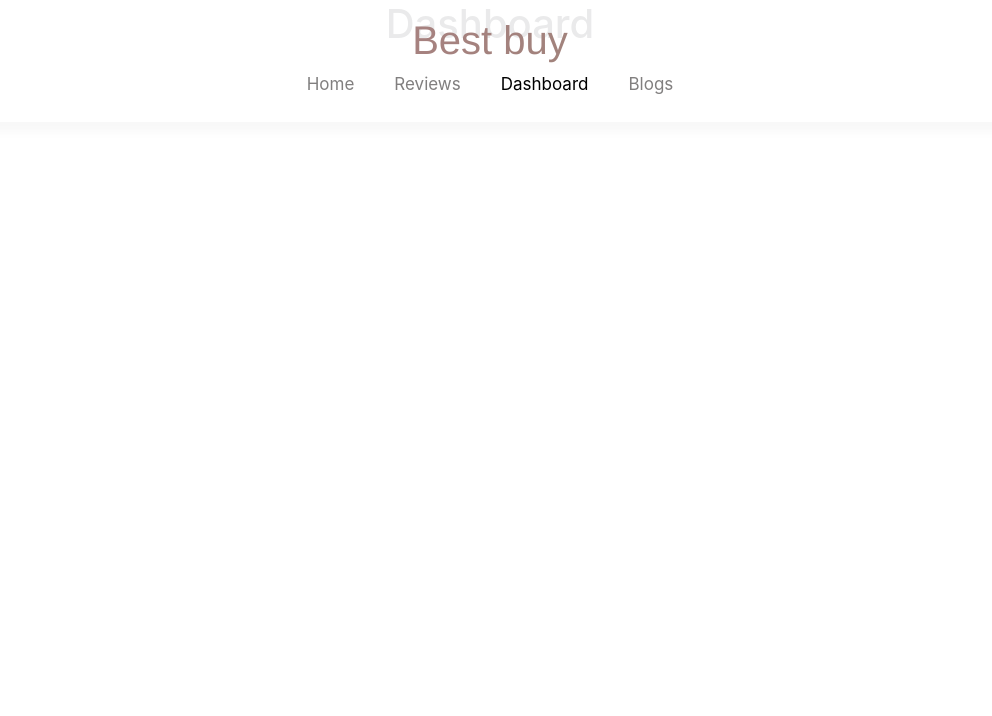
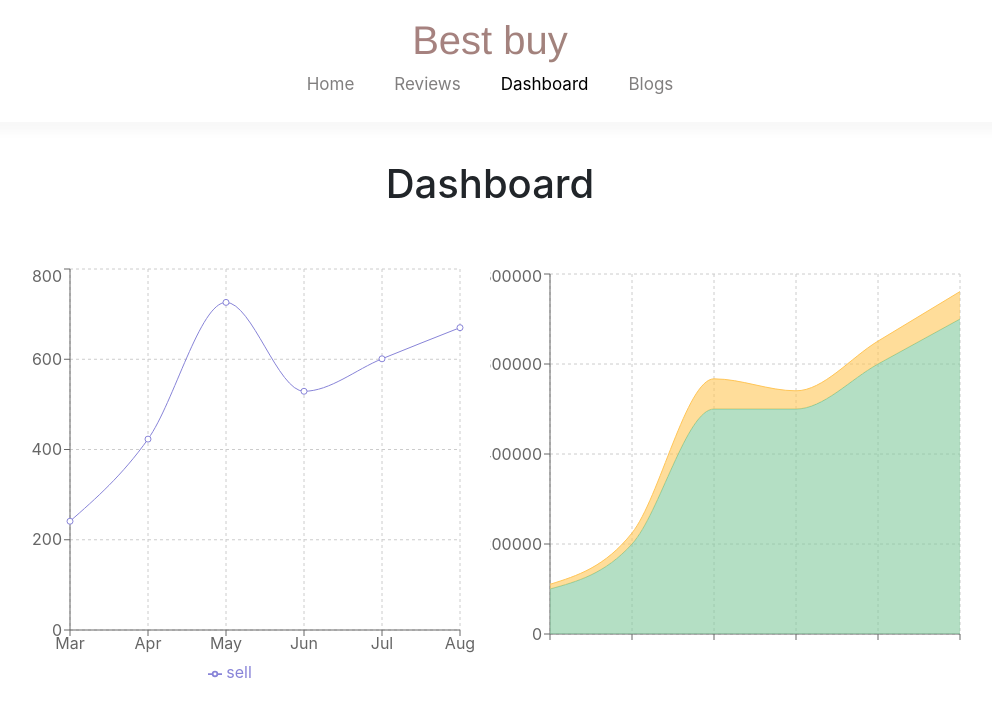
Before and after one commit to ReNayeem/Re-Best-Buy, a React (Create React App) app: page /dashboard in a window 1280 px wide. Shown: the top 716 px of the page, without its empty margins (150-1142 px from the left). Built offline with nearby package versions, Linux system fonts and the light colour scheme.

Commit message:
Dashboard completed

```diff
--- a/src/Components/AllReviews/AllReviews.css
+++ b/src/Components/AllReviews/AllReviews.css
@@ -1,4 +1,5 @@
-.all-reviews{
-    height: calc(100vh - 113.5px);
-    margin-top: 106.64px;
+.all-reviews {
+    margin-top: 7rem;
+    height: calc(100vh - 7rem);
+    background-color: #e8e8e8;
 }
--- a/src/Components/AllReviews/AllReviews.js
+++ b/src/Components/AllReviews/AllReviews.js
@@ -6,12 +6,14 @@
 const AllReviews = () => {
     const [reviews, setReviews] = useReviews();
     return (
-        <div className='second-section all-reviews pb-5'>
-            <h1 className='p-5'>All Customer Reviews</h1>
-            <div className='home-reviews container pb-5'>
-                {
-                    reviews.map(review => <Reviews key={review.id} review={review}></Reviews>)
-                }
+        <div className='all-reviews'>
+            <div className='second-section pb-5'>
+                <h1 className='p-5'>All Customer Reviews</h1>
+                <div className='home-reviews container pb-5'>
+                    {
+                        reviews.map(review => <Reviews key={review.id} review={review}></Reviews>)
+                    }
+                </div>
             </div>
         </div>
     );
--- a/src/Components/Dashboard/Dashboard.css
+++ b/src/Components/Dashboard/Dashboard.css
@@ -0,0 +1,4 @@
+.dashboard {
+    margin-top: 7rem;
+    height: calc(100vh - 7rem);
+}
--- a/src/Components/Dashboard/Dashboard.js
+++ b/src/Components/Dashboard/Dashboard.js
@@ -1,9 +1,90 @@
 import React from 'react';
+import { CartesianGrid, Tooltip, Legend, Line, LineChart, XAxis, YAxis, AreaChart, Area } from 'recharts';
+import './Dashboard.css'
 
 const Dashboard = () => {
+    const data = [
+        {
+            "month": "Mar",
+            "investment": 100000,
+            "sell": 241,
+            "revenue": 10401
+        },
+        {
+            "month": "Apr",
+            "investment": 200000,
+            "sell": 423,
+            "revenue": 24500
+        },
+        {
+            "month": "May",
+            "investment": 500000,
+            "sell": 726,
+            "revenue": 67010
+        },
+        {
+            "month": "Jun",
+            "investment": 500000,
+            "sell": 529,
+            "revenue": 40405
+        },
+        {
+            "month": "Jul",
+            "investment": 600000,
+            "sell": 601,
+            "revenue": 50900
+        },
+        {
+            "month": "Aug",
+            "investment": 700000,
+            "sell": 670,
+            "revenue": 61000
+        }
+    ]
+
     return (
-        <div>
-            <h1>Dashboard</h1>
+        <div className='dashboard'>
+            <h1 className='p-5'>Dashboard</h1>
+            <div className='d-flex container flex-wrap justify-content-center'>
+                <LineChart className='linechart'
+                    width={500}
+                    height={425}
+                    data={data}
+                    margin={{
+                        top: 5,
+                        right: 30,
+                        left: 20,
+                        bottom: 5,
+                    }}
+                >
+                    <CartesianGrid strokeDasharray="3 3" />
+                    <XAxis dataKey="month" />
+                    <YAxis />
+                    <Tooltip />
+                    <Legend />
+                    <Line type="monotone" dataKey="sell" stroke="#8884d8" activeDot={{ r: 8 }} />
+
+                </LineChart>
+
+                <AreaChart
+                    width={500}
+                    height={400}
+                    data={data}
+                    margin={{
+                        top: 10,
+                        right: 30,
+                        left: 0,
+                        bottom: 0,
+                    }}
+                >
+                    <CartesianGrid strokeDasharray="3 3" />
+                    <XAxis dataKey="name" />
+                    <YAxis />
+                    <Tooltip />
+                    <Area type="monotone" dataKey="investment" stackId="1" stroke="#82ca9d" fill="#82ca9d" />
+                    <Area type="monotone" dataKey="revenue" stackId="1" stroke="#ffc658" fill="#ffc658" />
+                </AreaChart>
+            </div>
         </div>
     );
 };
--- a/src/Components/Reviews/Reviews.css
+++ b/src/Components/Reviews/Reviews.css
@@ -1,15 +1,19 @@
-.reviews-style{
+.reviews-style {
     height: 220px;
     position: relative;
     border: .1px solid rgb(167, 167, 167);
     padding: 2rem 0rem;
     border-radius: 2rem;
     background: #f3f3f3;
- box-shadow: 15px 15px 30px #bebebebb,
-             -15px -15px 30px #ffffff83;
+    box-shadow: 15px 15px 30px #bebebebb,
+        -15px -15px 30px #ffffff83;
 }
 
-.reviews-position{
+.reviews-position {
     position: absolute;
     bottom: 2rem;
 }
+
+.reviews-position h5 {
+    color: rgb(121, 121, 121);
+}
```
